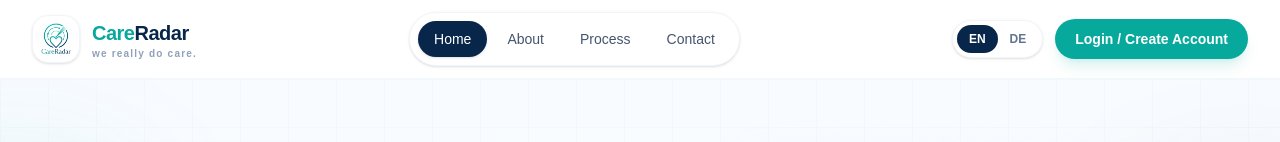
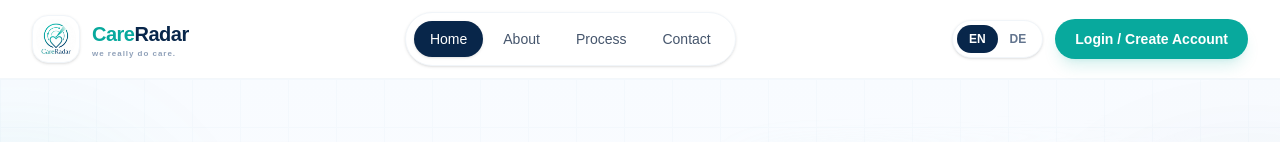
Before and after one commit to shubhampawarr/care-radar, a Next.js app: page /en in a window 1280 px wide. Shown: the top 142 px of the page. Built offline with nearby package versions, Linux system fonts and the light colour scheme; no server answers.

Commit message:
Update CareRadar wordmark colours

```diff
--- a/components/Navbar.tsx
+++ b/components/Navbar.tsx
@@ -154,7 +154,7 @@ export default function Navbar() {
               <Wordmark />
             </p>
 
-            <p className="mt-0.5 text-[9px] font-semibold lowercase tracking-[0.08em] text-slate-400 sm:text-[10px] md:text-[10px] md:tracking-[0.12em]">
+            <p className="mt-0.5 text-[7px]! font-semibold lowercase tracking-[0.08em] text-slate-400 sm:text-[8px]! md:text-[8px]! md:tracking-[0.12em]">
               {text.tagline}
             </p>
           </div>
```
